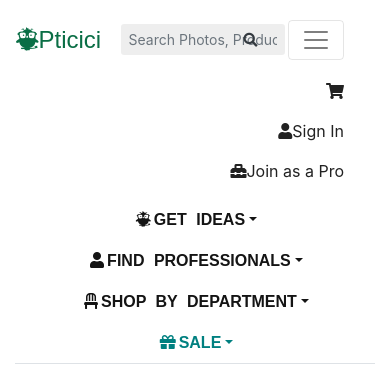
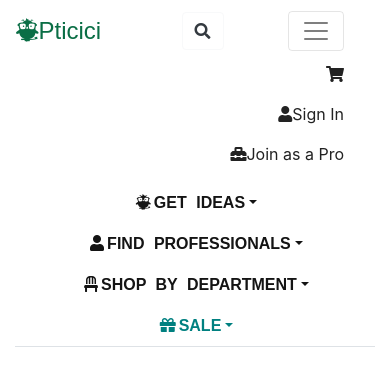
Before and after one commit to mementis/Pticici, a plain HTML site: page index.html in a window 390 px wide. Shown: the top 368 px of the page. Drawn offline with nearby package versions, Linux system fonts and the light colour scheme.

Commit message:
collapse searchbar on small screens

```diff
--- a/index.html
+++ b/index.html
@@ -20,8 +20,11 @@
         <div class="row flex-row d-flex  align-items-center justify-content-between w-100">
           <div class="navbar-header navbar-left ">
             <a class="navbar-brand" href="/header/"><i class="fab fa-earlybirds"></i>Pticici</a>
-         </div>
-          <form class="navbar-form form-inline flex-sm-shrink-1 flex-md-grow-1 mt-3 w-50 ">
+          </div>
+          <button id="searchformBtn" class="btn btn-outline-light text-dark d-md-none"   data-toggle="collapse" data-target="#search"  aria-control="search" aria-expanded="false">
+            <i class="fa fa-search searchbtn"></i>
+          </button>
+          <form id="search" class="navbar-form collapse form-inline flex-sm-shrink-1 flex-md-grow-1 mt-3 w-50 d-sm-none d-md-block">
             <div class="input-goup input-group-sm d-inline-flex mb-3 w-100">
               <input type="text" id="searchform" class=" form-control border-0 w-100"  placeholder="Search Photos, Products, Pros & More..."  aria-label="Search"/>
               <div class="input-group-append" id="button-addon">
--- a/pticici.css
+++ b/pticici.css
@@ -28,8 +28,8 @@ div.navbar-header > a.navbar-brand {
 #searchform:focus {
   background-color: transparent;
 
+}
 
-}
 
 
 #navbarCollapse li {
```
